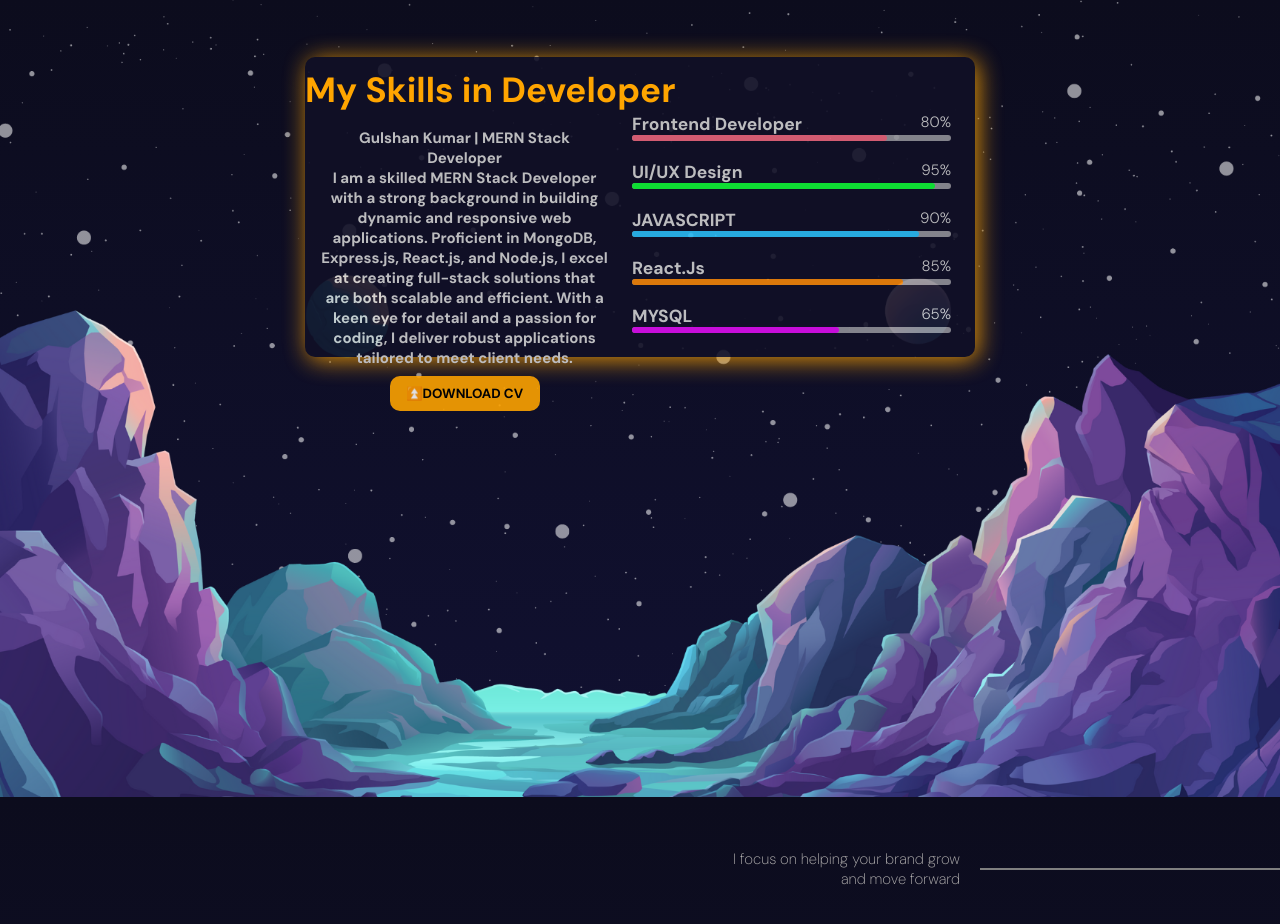
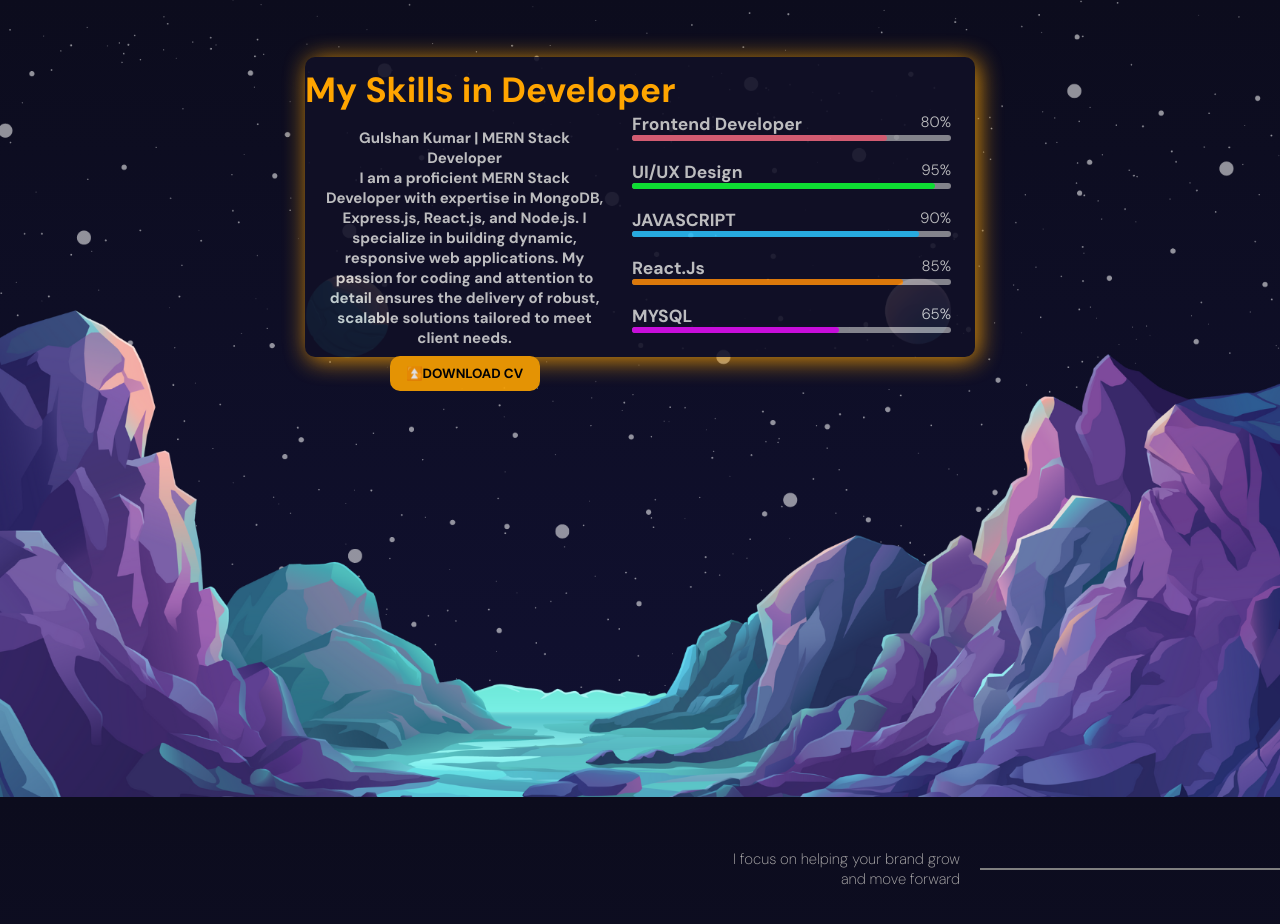
Before and after one commit to gulshan8383/complete-portfolio, a React (Create React App) app: page / in a window 1280 px wide. Shown: the part 824-1748 px from the top of the page. Built offline with nearby package versions, Linux system fonts and the light colour scheme.

Commit message:
Update Skill.jsx
finish

```diff
--- a/src/components/skillbar/Skill.jsx
+++ b/src/components/skillbar/Skill.jsx
@@ -10,10 +10,9 @@ const Skill = () => {
                 <div className="about_info" >
                     <p className="about_desc">
                         Gulshan Kumar | MERN Stack Developer <br/>
-                        I am a skilled MERN Stack Developer with a strong background in building dynamic and
-                        responsive web applications. Proficient in MongoDB, Express.js, React.js, and Node.js,
-                        I excel at creating full-stack solutions that are both scalable and efficient. With a keen
-                        eye for detail and a passion for coding, I deliver robust applications tailored to meet client needs. </p>
+                        I am a proficient MERN Stack Developer with expertise in MongoDB, Express.js, React.js, and Node.js.
+                        I specialize in building dynamic, responsive web applications. My passion for coding and attention to
+                        detail ensures the delivery of robust, scalable solutions tailored to meet client needs. </p>
                     <a href="https://app.luminpdf.com/viewer/65e84f6e780982105b2a6b14"> <motion.button whileHover={{background:"white"}}>⏫DOWNLOAD CV</motion.button></a>
                 </div>
 
```
